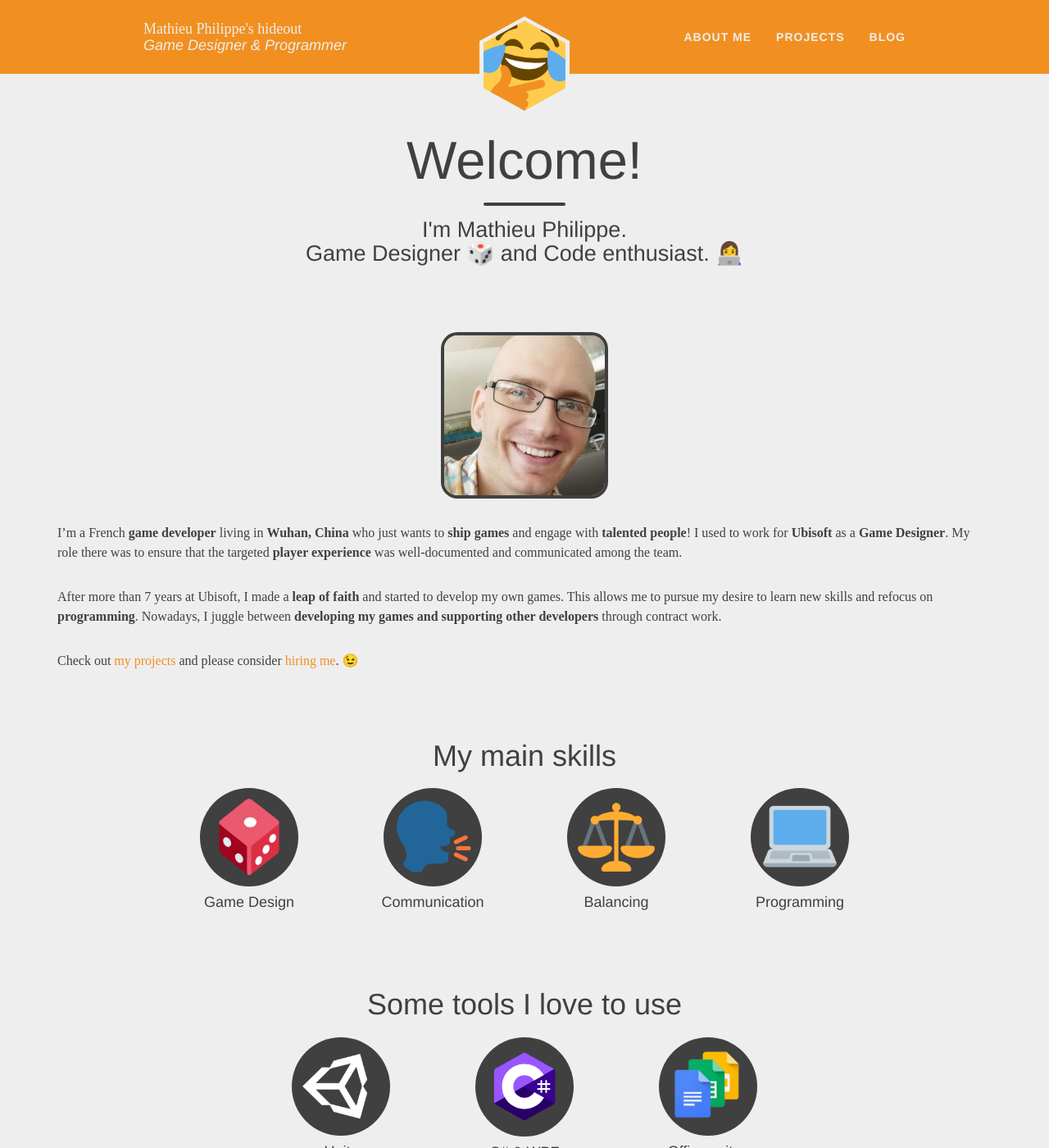
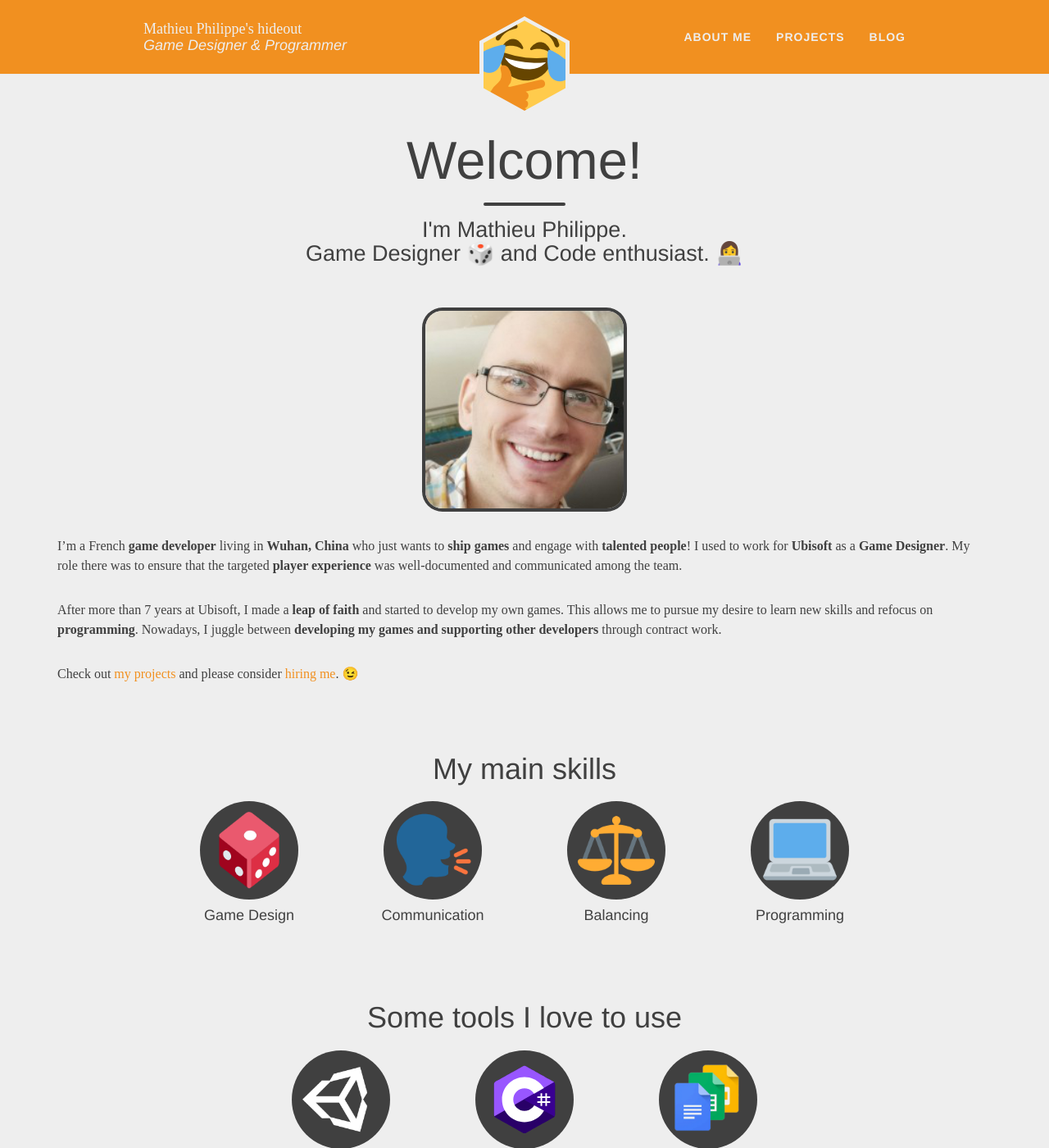
Before and after one commit to MoArtis/MoArtis.dev, a Jekyll site: the page built from _pages/aboutme.md, in a window 1280 px wide and 1400 px high. Shown: the whole window at 82% size. Built offline with Jekyll 4.4.1, drawn with Linux system fonts in a browser that asks for light colours; nearby versions of some CDN libraries; some web fonts are replaced.

Commit message:
Scale up the profile image and remove the p tags around it

```diff
--- a/_pages/aboutme.md
+++ b/_pages/aboutme.md
@@ -8,7 +8,8 @@ use-site-title: true
 permalink: /aboutme/
 ---
 
-![me]({{ "/img/profile.jpg" | relative_url }}){: .center-block :}{: .profile :}
+<div><img src="/img/profile.jpg" alt="me" class="center-block profile"></div>
+<!-- ![me]({{ "/img/profile.jpg" | relative_url }}){: .center-block :}{: .profile :} -->
 
 I'm a French **game developer** living in **Wuhan, China** who just wants to **ship games** and engage with **talented people**!
 I used to work for **Ubisoft** as a **Game Designer**. My role there was to ensure that the targeted  **player experience** was well-documented and communicated among the team.
--- a/css/custom.css
+++ b/css/custom.css
@@ -45,6 +45,7 @@ layout: null
 img.profile {
   border: 4px solid {{ site.text-col }};
   border-radius: 10%;
+  width: 250px;
 }
 
 body {
```
